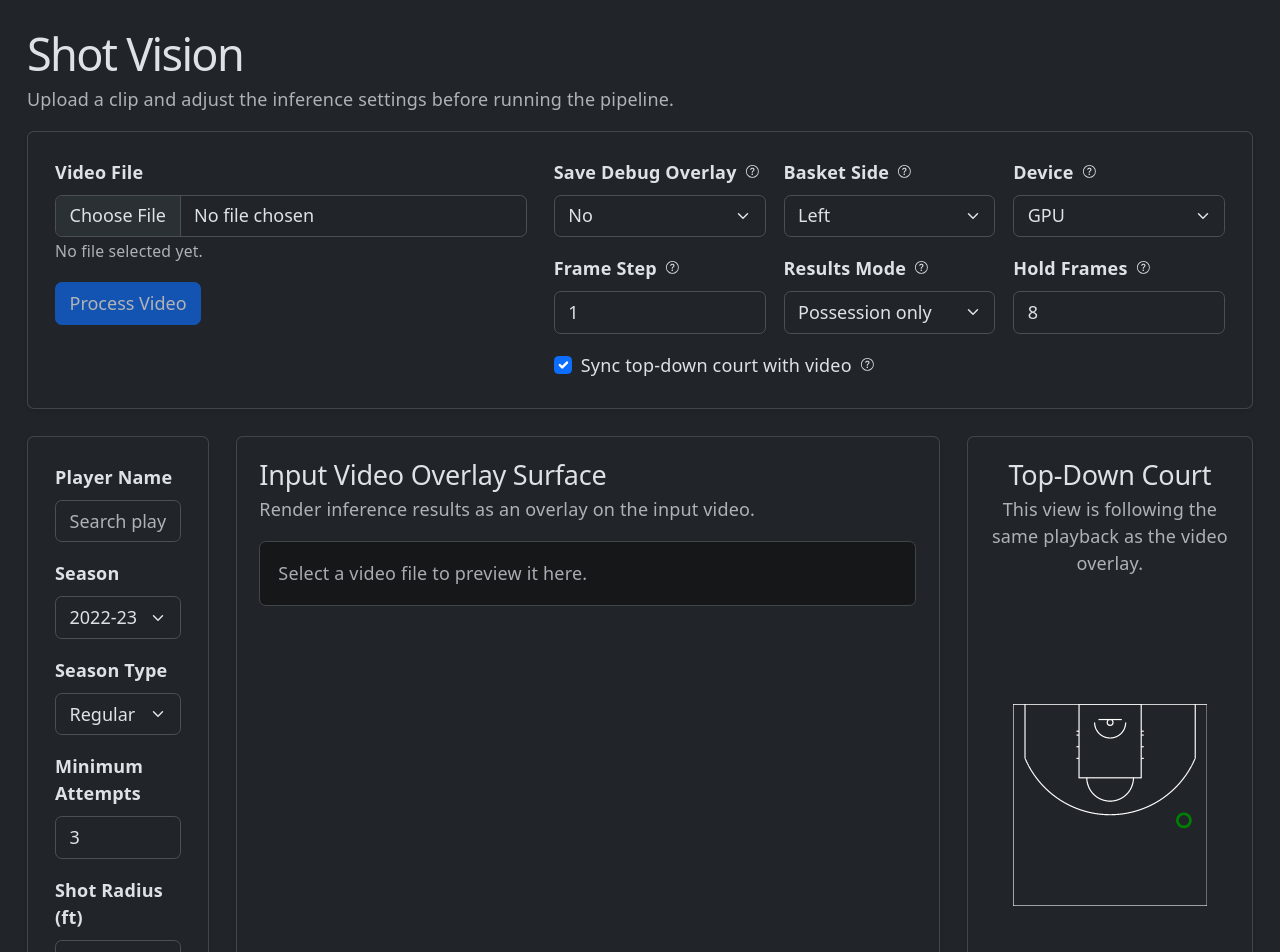
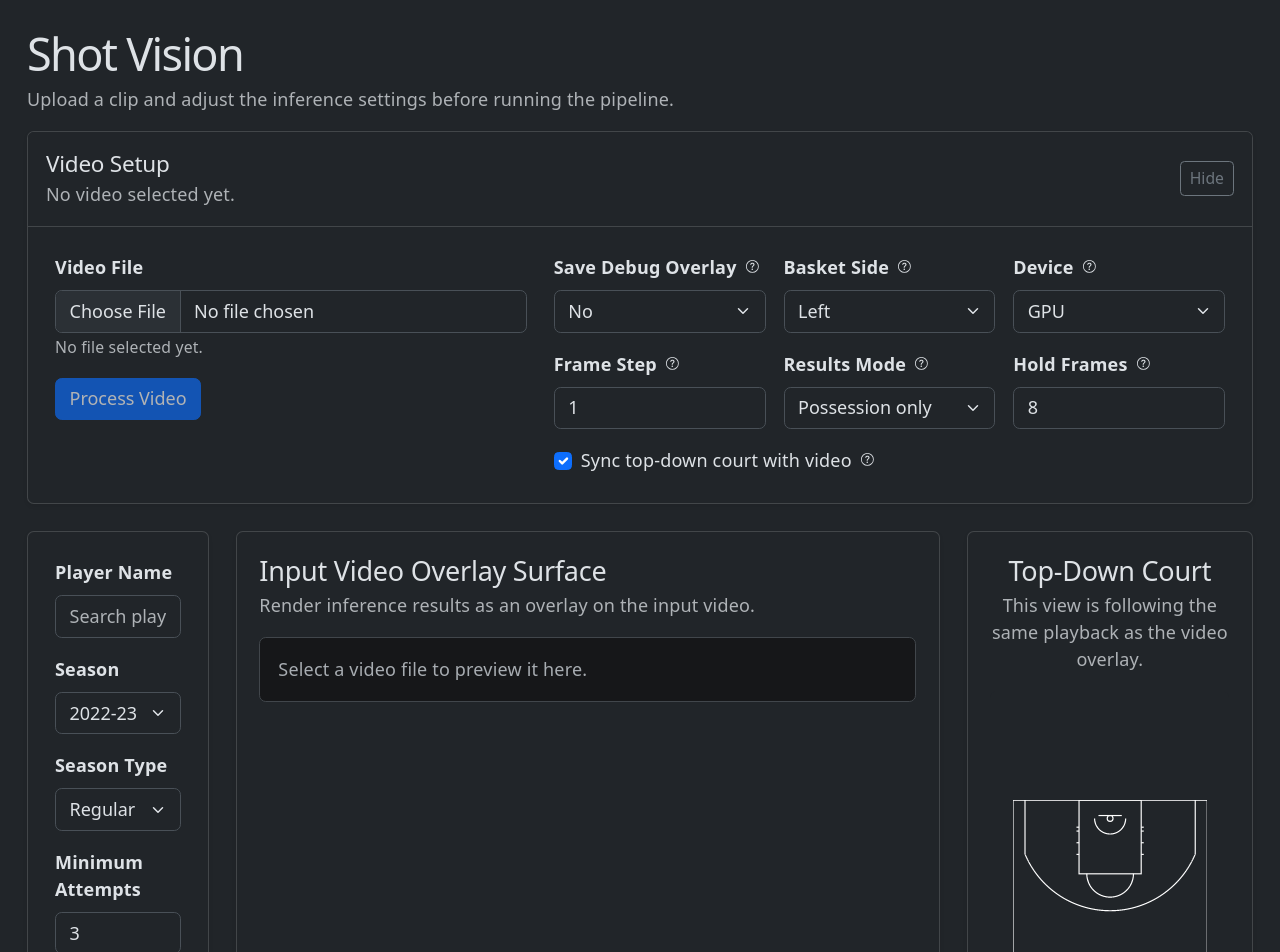
Before and after one commit to odera143/ShotVision, a React (Vite) app in the folder ui/: page / in a window 1280 px wide. Shown: the top 952 px of the page. Built offline with nearby package versions, Linux system fonts and the light colour scheme.

Commit message:
make inference option section collapsable

```diff
--- a/ui/src/App.tsx
+++ b/ui/src/App.tsx
@@ -5,6 +5,7 @@ import {
   Button,
   Card,
   Col,
+  Collapse,
   Container,
   Form,
   OverlayTrigger,
@@ -16,11 +17,7 @@ import {
 import type { ChangeEvent } from 'react';
 import type { RunInferenceOptions } from './features/inference/types/RunInferenceOptions';
 import type { InferenceJob } from './features/inference/types/InferenceJob';
-import type {
-  InferenceSummary,
-  PossessionOnlyInferenceSummary,
-} from './features/inference/types/InferenceSummary';
-import testInferenceResults from './test-data/results.json';
+import type { InferenceSummary } from './features/inference/types/InferenceSummary';
 import RenderTopDown from './features/render/RenderTopDown';
 import VideoOverlayPlayer from './features/render/VideoOverlayPlayer';
 import PlayerForm from './features/PlayerForm';
@@ -54,9 +51,7 @@ function App() {
   );
   const [playerShotRadiusFt, setPlayerShotRadiusFt] = useState(5);
   const [playerShotMinAttempts, setPlayerShotMinAttempts] = useState(3);
-
-  const demoResults =
-    testInferenceResults as unknown as PossessionOnlyInferenceSummary;
+  const [isSetupOpen, setIsSetupOpen] = useState(true);
 
   const handleFileChange = (event: ChangeEvent<HTMLInputElement>) => {
     setFile(event.target.files?.[0] || null);
@@ -234,12 +229,33 @@ function App() {
       </Alert>
 
       <Card className='mb-3 mb-xl-4 shadow-sm'>
+        <Card.Header className='bg-body d-flex align-items-center justify-content-between gap-3 p-3'>
+          <div>
+            <h2 className='h5 mb-1'>Video Setup</h2>
+            <p className='text-body-secondary mb-0'>
+              {file ? `Selected: ${file.name}` : 'No video selected yet.'}
+            </p>
+          </div>
+          <Button
+            variant='outline-secondary'
+            size='sm'
+            aria-controls='video-setup-collapse'
+            aria-expanded={isSetupOpen}
+            onClick={() => setIsSetupOpen((value) => !value)}
+          >
+            {isSetupOpen ? 'Hide' : 'Show'}
+          </Button>
+        </Card.Header>
+        <Collapse in={isSetupOpen}>
+          <div id='video-setup-collapse'>
             <Card.Body className='p-3 p-md-4'>
               <Row className='g-3 g-xl-4 align-items-start'>
                 <Col lg={5}>
                   <Stack gap={3}>
                     <Form.Group>
-                  <Form.Label className='fw-semibold'>Video File</Form.Label>
+                      <Form.Label className='fw-semibold'>
+                        Video File
+                      </Form.Label>
                       <Form.Control
                         type='file'
                         accept='.mp4'
@@ -248,14 +264,18 @@ function App() {
                         }
                       />
                       <Form.Text className='text-body-secondary'>
-                    {file ? `Selected: ${file.name}` : 'No file selected yet.'}
+                        {file
+                          ? `Selected: ${file.name}`
+                          : 'No file selected yet.'}
                       </Form.Text>
                     </Form.Group>
 
                     <div className='d-flex gap-2'>
                       <Button
                         disabled={
-                      !file || jobStatus === 'queued' || jobStatus === 'running'
+                          !file ||
+                          jobStatus === 'queued' ||
+                          jobStatus === 'running'
                         }
                         onClick={handleSubmit}
                       >
@@ -385,7 +405,9 @@ function App() {
                               })
                             }
                           >
-                        <option value='POSSESSION_ONLY'>Possession only</option>
+                            <option value='POSSESSION_ONLY'>
+                              Possession only
+                            </option>
                             <option disabled value='FULL'>
                               Full summary - Disabled
                             </option>
@@ -435,6 +457,8 @@ function App() {
                 </Col>
               </Row>
             </Card.Body>
+          </div>
+        </Collapse>
       </Card>
 
       <Row className='g-3 g-xl-4 align-items-stretch mb-3 mb-xl-4'>
@@ -452,7 +476,7 @@ function App() {
             <Card.Body>
               <VideoOverlayPlayer
                 videoUrl={selectedVideoUrl}
-                results={demoResults}
+                results={results}
                 title='Input Video Overlay Surface'
                 sharedPlaybackEnabled={sharedPlaybackEnabled}
                 sharedFrameIndex={sharedFrameIndex}
@@ -471,7 +495,8 @@ function App() {
           <Card className='main-surface-card h-100 shadow-sm'>
             <Card.Body>
               <RenderTopDown
-                results={demoResults}
+                results={results}
+                basketSide={job?.basket_side ?? options.basketSide}
                 sharedPlaybackEnabled={sharedPlaybackEnabled}
                 sharedFrameIndex={sharedFrameIndex}
                 onSharedFrameIndexChange={setSharedFrameIndex}
--- a/ui/src/features/render/RenderTopDown.tsx
+++ b/ui/src/features/render/RenderTopDown.tsx
@@ -10,6 +10,7 @@ import { Alert, Button, Stack } from 'react-bootstrap';
 
 type RenderTopDownProps = {
   results: InferenceSummary | null;
+  basketSide: 'LEFT' | 'RIGHT';
   sharedPlaybackEnabled?: boolean;
   sharedFrameIndex?: number;
   onSharedFrameIndexChange?: (frameIndex: number) => void;
@@ -46,6 +47,7 @@ const getCourtPositionForFrame = (
 
 const RenderTopDown = ({
   results,
+  basketSide,
   sharedPlaybackEnabled = false,
   sharedFrameIndex,
   onSharedFrameIndexChange,
@@ -131,6 +133,15 @@ const RenderTopDown = ({
     [resolvedFrameIndex, results],
   );
 
+  const displayCourtPosition = useMemo(() => {
+    if (!currentCourtPosition) {
+      return null;
+    }
+
+    const [x, y] = currentCourtPosition;
+    return [basketSide === 'RIGHT' ? -x : x, y] as [number, number];
+  }, [basketSide, currentCourtPosition]);
+
   const setFrameIndex = (nextFrameIndex: number) => {
     const clamped = clampFrameIndex(nextFrameIndex);
 
@@ -153,7 +164,7 @@ const RenderTopDown = ({
         </p>
       </div>
       <HalfCourt
-        handlerXY={currentCourtPosition}
+        handlerXY={displayCourtPosition}
       />
       {!currentFrame && (
         <Alert variant='secondary' className='mb-0'>
```
Lines whose indentation alone changed are shown as unchanged.
